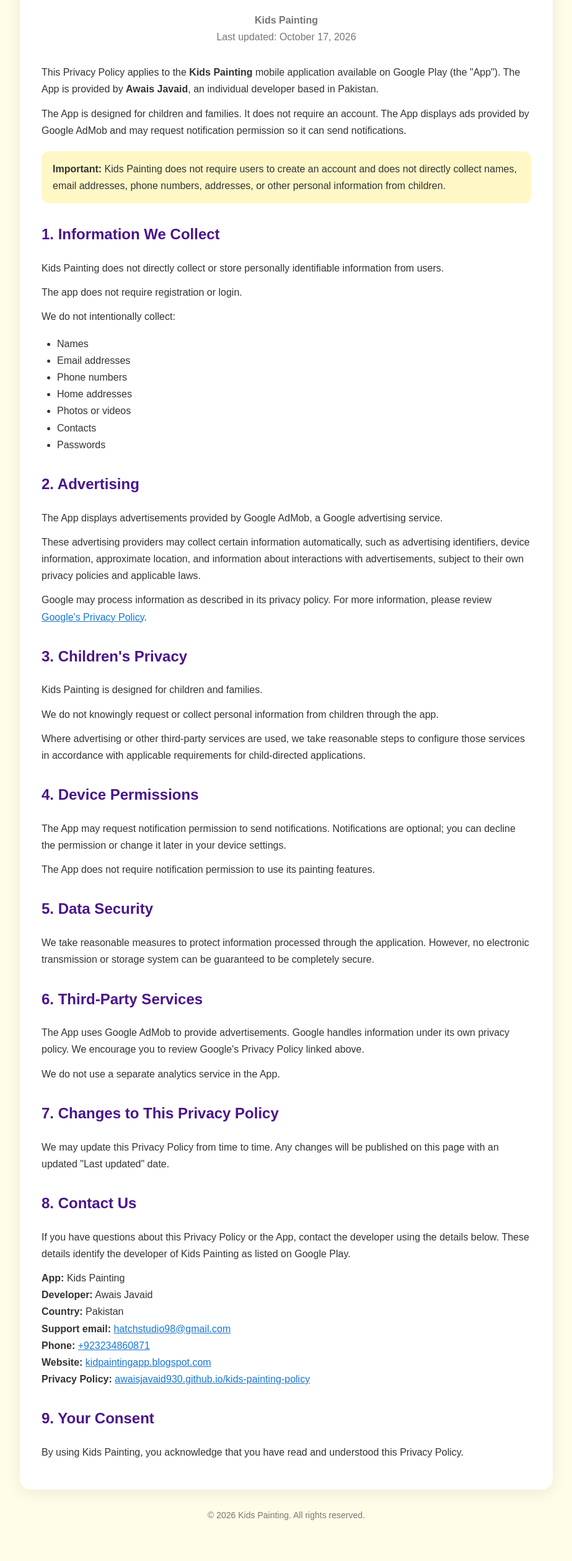
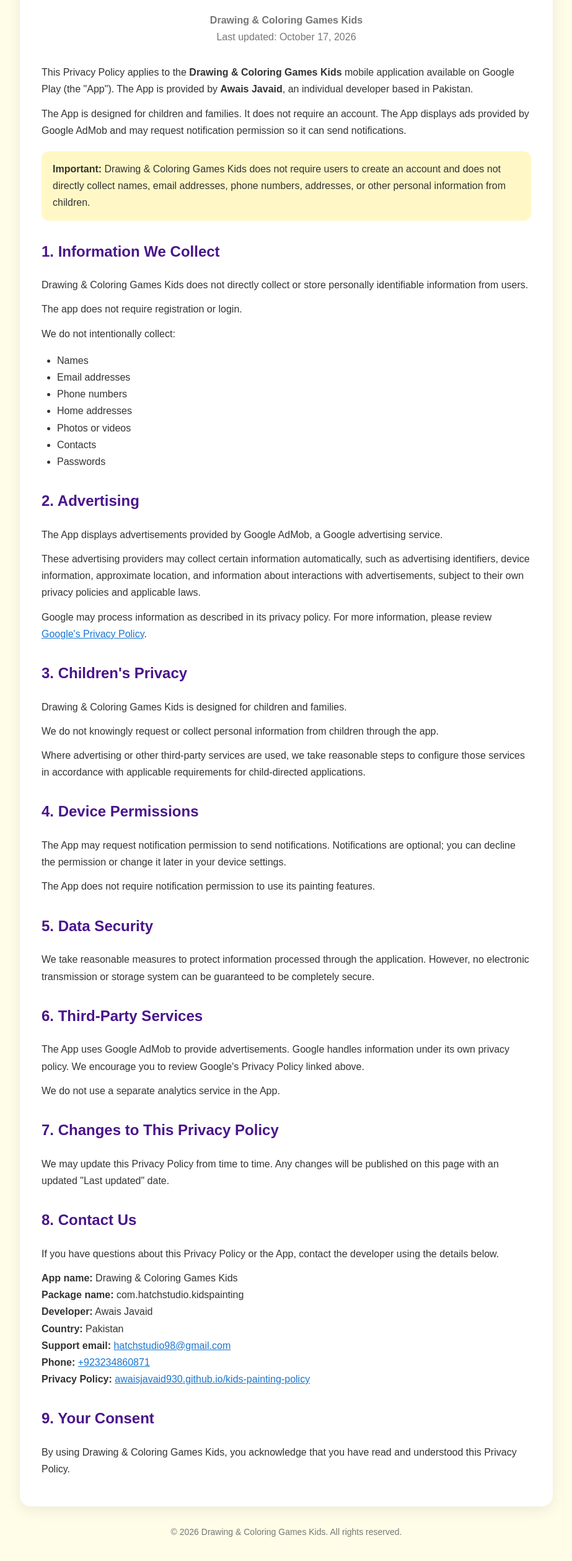
Before and after one commit to awaisjavaid930/kids-painting-policy, a plain HTML site: page index.html in a window 1280 px wide. Shown: the part 152-2670 px from the top of the page at 62% size, without its empty margins (178-1101 px from the left). Drawn offline with Linux system fonts and the light colour scheme.

Commit message:
Support Detail

```diff
--- a/index.html
+++ b/index.html
@@ -4,7 +4,7 @@
   <head>
     <meta charset="UTF-8" />
     <meta name="viewport" content="width=device-width, initial-scale=1.0" />
-    <title>Privacy Policy - Kids Painting</title>
+    <title>Privacy Policy - Drawing &amp; Coloring Games Kids</title>
 
     <style>
       * {
@@ -102,15 +102,16 @@
         <h1>Privacy Policy</h1>
 
         <div class="updated">
-          <strong>Kids Painting</strong><br />
+          <strong>Drawing &amp; Coloring Games Kids</strong><br />
           Last updated: October 17, 2026
         </div>
 
         <p>
-          This Privacy Policy applies to the <strong>Kids Painting</strong>
-          mobile application available on Google Play (the "App"). The App is
-          provided by <strong>Awais Javaid</strong>, an individual developer
-          based in Pakistan.
+          This Privacy Policy applies to the
+          <strong>Drawing &amp; Coloring Games Kids</strong> mobile application
+          available on Google Play (the "App"). The App is provided by
+          <strong>Awais Javaid</strong>, an individual developer based in
+          Pakistan.
         </p>
 
         <p>
@@ -121,16 +122,16 @@
 
         <div class="highlight">
           <strong>Important:</strong>
-          Kids Painting does not require users to create an account and does not
-          directly collect names, email addresses, phone numbers, addresses, or
-          other personal information from children.
+          Drawing &amp; Coloring Games Kids does not require users to create an
+          account and does not directly collect names, email addresses, phone
+          numbers, addresses, or other personal information from children.
         </div>
 
         <h2>1. Information We Collect</h2>
 
         <p>
-          Kids Painting does not directly collect or store personally
-          identifiable information from users.
+          Drawing &amp; Coloring Games Kids does not directly collect or store
+          personally identifiable information from users.
         </p>
 
         <p>The app does not require registration or login.</p>
@@ -170,7 +171,10 @@
 
         <h2>3. Children's Privacy</h2>
 
-        <p>Kids Painting is designed for children and families.</p>
+        <p>
+          Drawing &amp; Coloring Games Kids is designed for children and
+          families.
+        </p>
 
         <p>
           We do not knowingly request or collect personal information from
@@ -225,20 +229,18 @@
 
         <p>
           If you have questions about this Privacy Policy or the App, contact
-          the developer using the details below. These details identify the
-          developer of Kids Painting as listed on Google Play.
+          the developer using the details below.
         </p>
 
         <p>
-          <strong>App:</strong> Kids Painting<br />
+          <strong>App name:</strong> Drawing & Coloring Games Kids<br />
+          <strong>Package name:</strong> com.hatchstudio.kidspainting<br />
           <strong>Developer:</strong> Awais Javaid<br />
           <strong>Country:</strong> Pakistan<br />
           <strong>Support email:</strong>
           <a href="mailto:hatchstudio98@gmail.com">hatchstudio98@gmail.com</a><br />
           <strong>Phone:</strong>
           <a href="tel:+923234860871">+923234860871</a><br />
-          <strong>Website:</strong>
-          <a href="https://kidpaintingapp.blogspot.com/">kidpaintingapp.blogspot.com</a><br />
           <strong>Privacy Policy:</strong>
           <a href="https://awaisjavaid930.github.io/kids-painting-policy/">awaisjavaid930.github.io/kids-painting-policy</a>
         </p>
@@ -246,12 +248,14 @@
         <h2>9. Your Consent</h2>
 
         <p>
-          By using Kids Painting, you acknowledge that you have read and
-          understood this Privacy Policy.
+          By using Drawing & Coloring Games Kids, you acknowledge that you
+          have read and understood this Privacy Policy.
         </p>
       </div>
 
-      <footer>© 2026 Kids Painting. All rights reserved.</footer>
+      <footer>
+        © 2026 Drawing &amp; Coloring Games Kids. All rights reserved.
+      </footer>
     </div>
   </body>
 </html>
```
